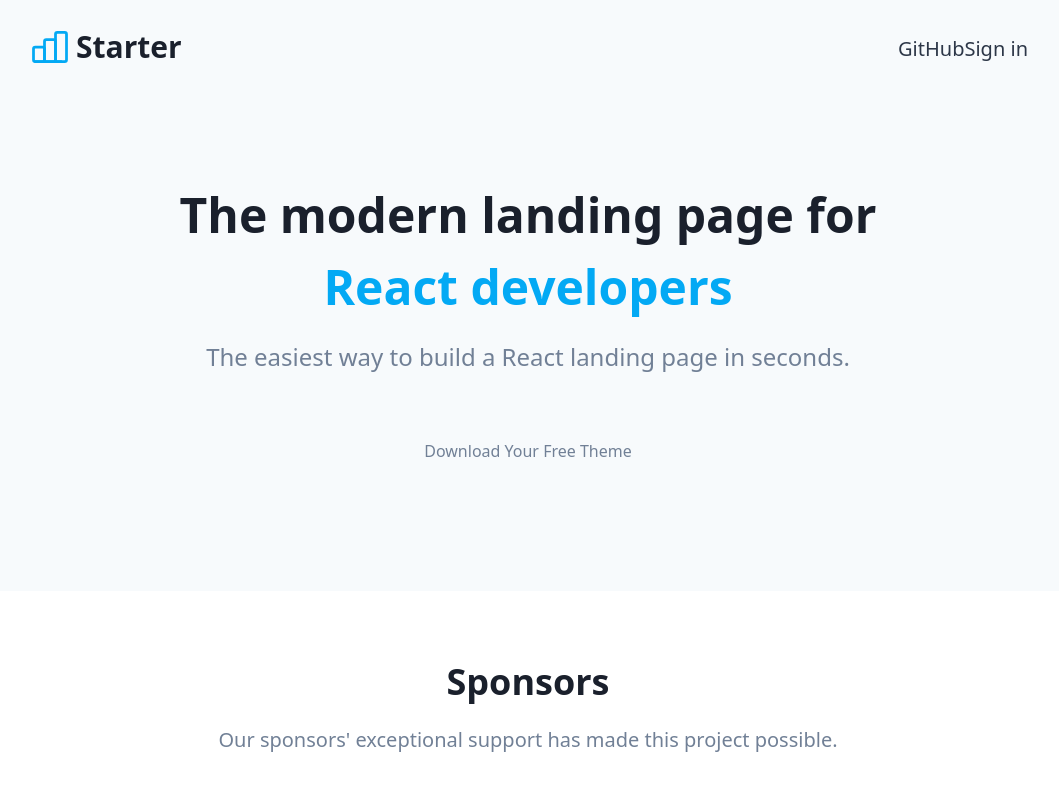
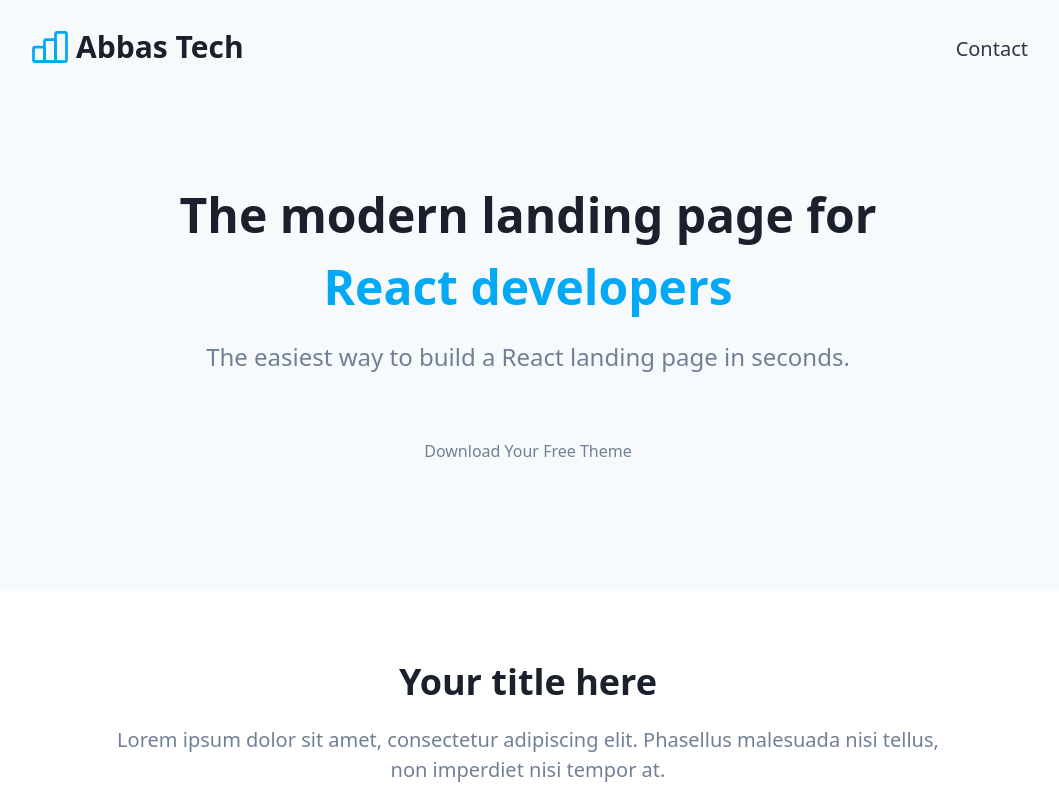
Before and after one commit to BrainTwoPoint0/abbas-tech, a Next.js app: page / in a window 1280 px wide. Shown: the top 800 px of the page, without its empty margins (112-1171 px from the left). Built offline with nearby package versions, Linux system fonts and the light colour scheme.

Commit message:
bulk updates

```diff
--- a/src/footer/FooterCopyright.tsx
+++ b/src/footer/FooterCopyright.tsx
@@ -2,8 +2,7 @@ import { AppConfig } from '../utils/AppConfig';
 
 const FooterCopyright = () => (
   <div className="footer-copyright">
-    © Copyright {new Date().getFullYear()} {AppConfig.title}. Made with{' '}
-    <a href="https://creativedesignsguru.com">CreativeDesignsGuru</a>.
+    © Copyright {new Date().getFullYear()} {AppConfig.title}.
     {/*
      * PLEASE READ THIS SECTION
      * I'm an indie maker with limited resources and funds, I'll really appreciate if you could have a link to my website.
--- a/src/templates/Base.tsx
+++ b/src/templates/Base.tsx
@@ -1,18 +1,14 @@
 import { Meta } from '../layout/Meta';
 import { AppConfig } from '../utils/AppConfig';
-import { Banner } from './Banner';
 import { Footer } from './Footer';
 import { Hero } from './Hero';
-import { Sponsors } from './Sponsors';
 import { VerticalFeatures } from './VerticalFeatures';
 
 const Base = () => (
   <div className="text-gray-600 antialiased">
     <Meta title={AppConfig.title} description={AppConfig.description} />
     <Hero />
-    <Sponsors />
     <VerticalFeatures />
-    <Banner />
     <Footer />
   </div>
 );
--- a/src/templates/Footer.tsx
+++ b/src/templates/Footer.tsx
@@ -12,64 +12,10 @@ const Footer = () => (
         logo={<Logo />}
         iconList={
           <>
-            <Link href="/">
-              <svg viewBox="0 0 24 24" xmlns="http://www.w3.org/2000/svg">
-                <path d="M12 .297c-6.63 0-12 5.373-12 12 0 5.303 3.438 9.8 8.205 11.385.6.113.82-.258.82-.577 0-.285-.01-1.04-.015-2.04-3.338.724-4.042-1.61-4.042-1.61C4.422 18.07 3.633 17.7 3.633 17.7c-1.087-.744.084-.729.084-.729 1.205.084 1.838 1.236 1.838 1.236 1.07 1.835 2.809 1.305 3.495.998.108-.776.417-1.305.76-1.605-2.665-.3-5.466-1.332-5.466-5.93 0-1.31.465-2.38 1.235-3.22-.135-.303-.54-1.523.105-3.176 0 0 1.005-.322 3.3 1.23.96-.267 1.98-.399 3-.405 1.02.006 2.04.138 3 .405 2.28-1.552 3.285-1.23 3.285-1.23.645 1.653.24 2.873.12 3.176.765.84 1.23 1.91 1.23 3.22 0 4.61-2.805 5.625-5.475 5.92.42.36.81 1.096.81 2.22 0 1.606-.015 2.896-.015 3.286 0 .315.21.69.825.57C20.565 22.092 24 17.592 24 12.297c0-6.627-5.373-12-12-12" />
-              </svg>
-            </Link>
-
-            <Link href="/">
-              <svg viewBox="0 0 24 24" xmlns="http://www.w3.org/2000/svg">
-                <path d="M23.998 12c0-6.628-5.372-12-11.999-12C5.372 0 0 5.372 0 12c0 5.988 4.388 10.952 10.124 11.852v-8.384H7.078v-3.469h3.046V9.356c0-3.008 1.792-4.669 4.532-4.669 1.313 0 2.686.234 2.686.234v2.953H15.83c-1.49 0-1.955.925-1.955 1.874V12h3.328l-.532 3.469h-2.796v8.384c5.736-.9 10.124-5.864 10.124-11.853z" />
-              </svg>
-            </Link>
-
-            <Link href="/">
-              <svg viewBox="0 0 24 24" xmlns="http://www.w3.org/2000/svg">
-                <path d="M23.954 4.569a10 10 0 01-2.825.775 4.958 4.958 0 002.163-2.723c-.951.555-2.005.959-3.127 1.184a4.92 4.92 0 00-8.384 4.482C7.691 8.094 4.066 6.13 1.64 3.161a4.822 4.822 0 00-.666 2.475c0 1.71.87 3.213 2.188 4.096a4.904 4.904 0 01-2.228-.616v.061a4.923 4.923 0 003.946 4.827 4.996 4.996 0 01-2.212.085 4.937 4.937 0 004.604 3.417 9.868 9.868 0 01-6.102 2.105c-.39 0-.779-.023-1.17-.067a13.995 13.995 0 007.557 2.209c9.054 0 13.999-7.496 13.999-13.986 0-.209 0-.42-.015-.63a9.936 9.936 0 002.46-2.548l-.047-.02z" />
-              </svg>
-            </Link>
-
-            <Link href="/">
-              <svg xmlns="http://www.w3.org/2000/svg" viewBox="0 0 24 24">
-                <path d="M23.495 6.205a3.007 3.007 0 00-2.088-2.088c-1.87-.501-9.396-.501-9.396-.501s-7.507-.01-9.396.501A3.007 3.007 0 00.527 6.205a31.247 31.247 0 00-.522 5.805 31.247 31.247 0 00.522 5.783 3.007 3.007 0 002.088 2.088c1.868.502 9.396.502 9.396.502s7.506 0 9.396-.502a3.007 3.007 0 002.088-2.088 31.247 31.247 0 00.5-5.783 31.247 31.247 0 00-.5-5.805zM9.609 15.601V8.408l6.264 3.602z" />
-              </svg>
-            </Link>
-
-            <Link href="/">
-              <svg viewBox="0 0 24 24" xmlns="http://www.w3.org/2000/svg">
-                <path d="M20.447 20.452h-3.554v-5.569c0-1.328-.027-3.037-1.852-3.037-1.853 0-2.136 1.445-2.136 2.939v5.667H9.351V9h3.414v1.561h.046c.477-.9 1.637-1.85 3.37-1.85 3.601 0 4.267 2.37 4.267 5.455v6.286zM5.337 7.433a2.062 2.062 0 01-2.063-2.065 2.064 2.064 0 112.063 2.065zm1.782 13.019H3.555V9h3.564v11.452zM22.225 0H1.771C.792 0 0 .774 0 1.729v20.542C0 23.227.792 24 1.771 24h20.451C23.2 24 24 23.227 24 22.271V1.729C24 .774 23.2 0 22.222 0h.003z" />
-              </svg>
-            </Link>
-
-            <Link href="/">
-              <svg viewBox="0 0 24 24" xmlns="http://www.w3.org/2000/svg">
-                <path d="M11.585 5.267c1.834 0 3.558.811 4.824 2.08v.004c0-.609.41-1.068.979-1.068h.145c.891 0 1.073.842 1.073 1.109l.005 9.475c-.063.621.64.941 1.029.543 1.521-1.564 3.342-8.038-.946-11.79-3.996-3.497-9.357-2.921-12.209-.955-3.031 2.091-4.971 6.718-3.086 11.064 2.054 4.74 7.931 6.152 11.424 4.744 1.769-.715 2.586 1.676.749 2.457-2.776 1.184-10.502 1.064-14.11-5.188C-.977 13.521-.847 6.093 5.62 2.245 10.567-.698 17.09.117 21.022 4.224c4.111 4.294 3.872 12.334-.139 15.461-1.816 1.42-4.516.037-4.498-2.031l-.019-.678c-1.265 1.256-2.948 1.988-4.782 1.988-3.625 0-6.813-3.189-6.813-6.812 0-3.659 3.189-6.885 6.814-6.885zm4.561 6.623c-.137-2.653-2.106-4.249-4.484-4.249h-.09c-2.745 0-4.268 2.159-4.268 4.61 0 2.747 1.842 4.481 4.256 4.481 2.693 0 4.464-1.973 4.592-4.306l-.006-.536z" />
-              </svg>
-            </Link>
-
-            <Link href="/">
-              <svg viewBox="0 0 24 24" xmlns="http://www.w3.org/2000/svg">
-                <path d="M19.199 24C19.199 13.467 10.533 4.8 0 4.8V0c13.165 0 24 10.835 24 24h-4.801zM3.291 17.415a3.3 3.3 0 013.293 3.295A3.303 3.303 0 013.283 24C1.47 24 0 22.526 0 20.71s1.475-3.294 3.291-3.295zM15.909 24h-4.665c0-6.169-5.075-11.245-11.244-11.245V8.09c8.727 0 15.909 7.184 15.909 15.91z" />
-              </svg>
-            </Link>
           </>
         }
       >
-        <li>
-          <Link href="/">Home</Link>
-        </li>
-        <li>
-          <Link href="/">About</Link>
-        </li>
-        <li>
-          <Link href="/">Docs</Link>
-        </li>
-        <li>
-          <Link href="https://github.com/ixartz/Next-JS-Landing-Page-Starter-Template">
-            GitHub
-          </Link>
-        </li>
+        <></>
       </CenteredFooter>
     </Section>
   </Background>
--- a/src/templates/Hero.tsx
+++ b/src/templates/Hero.tsx
@@ -12,12 +12,9 @@ const Hero = () => (
     <Section yPadding="py-6">
       <NavbarTwoColumns logo={<Logo xl />}>
         <li>
-          <Link href="https://github.com/ixartz/Next-JS-Landing-Page-Starter-Template">
-            GitHub
+          <Link href="mailto:abbas.a.kazmi@outlook.com">
+            Contact
           </Link>
-        </li>
-        <li>
-          <Link href="/">Sign in</Link>
         </li>
       </NavbarTwoColumns>
     </Section>
--- a/src/utils/AppConfig.ts
+++ b/src/utils/AppConfig.ts
@@ -1,6 +1,6 @@
 export const AppConfig = {
-  site_name: 'Starter',
-  title: 'Nextjs Starter',
-  description: 'Starter code for your Nextjs Boilerplate with Tailwind CSS',
+  site_name: 'Abbas Tech',
+  title: 'Abbas Tech',
+  description: 'Abbas Tech Solutions',
   locale: 'en',
 };
```
